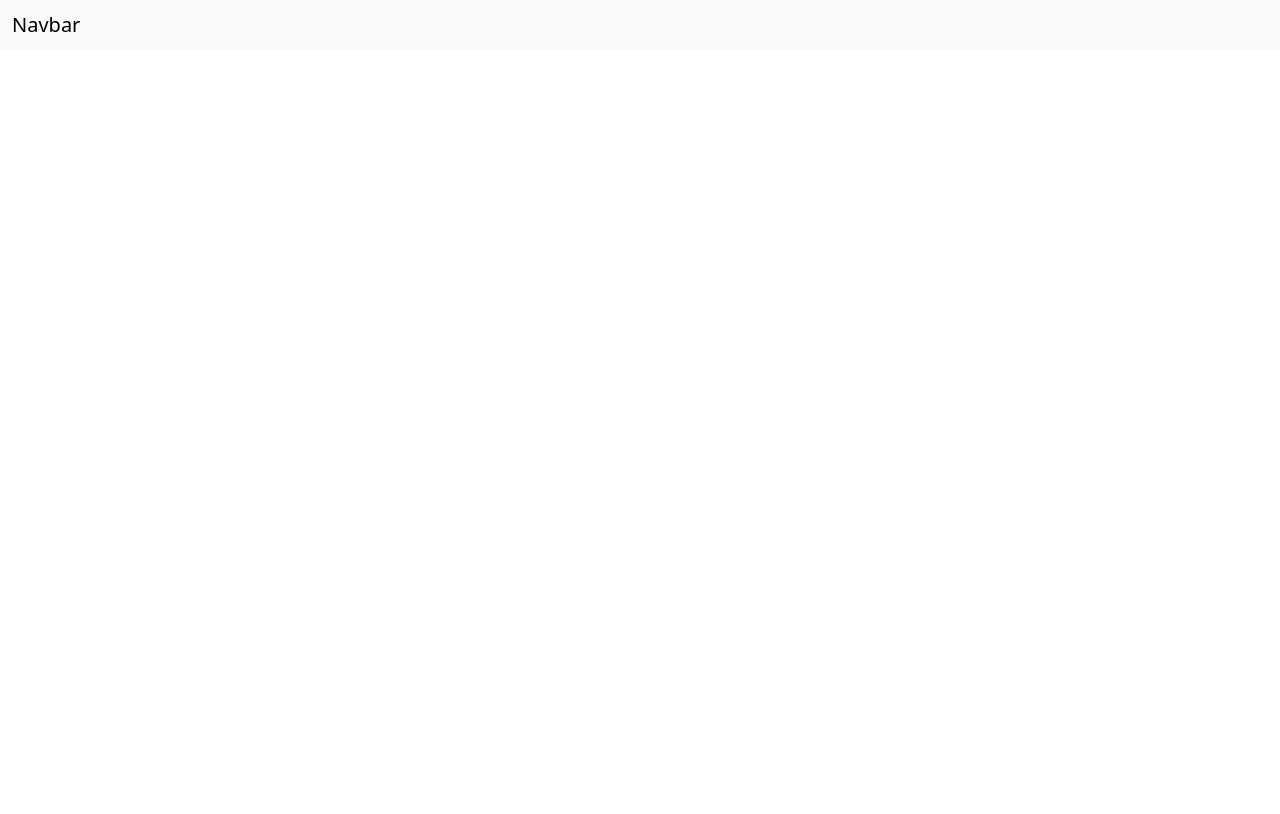
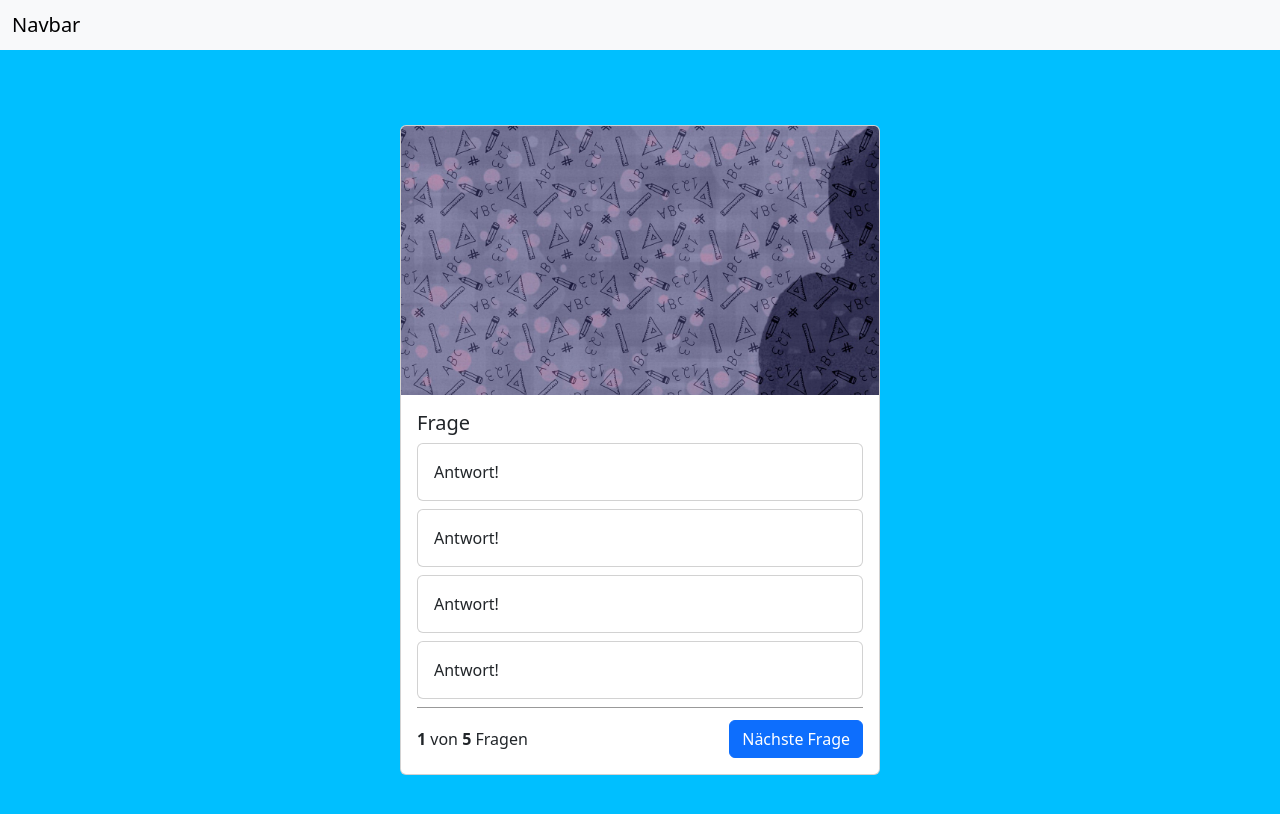
Before and after one commit to PasTof/Quizapp, a plain HTML site: page index.html in a window 1280 px wide. Drawn offline with nearby package versions, Linux system fonts and the light colour scheme.

Commit message:
added-card

```diff
--- a/index.html
+++ b/index.html
@@ -23,6 +23,46 @@
             <span class="navbar-brand mb-0 h1">Navbar</span>
         </div>
     </nav>
+
+    <div class="container">
+        <div class="card quiz-card">
+            <img src="img/pencil.jpg" class="card-img-top" alt="...">
+            <div class="card-body">
+                <h5 class="card-title">Frage</h5>
+
+                <div class="card mb-2">
+                    <div class="card-body">
+                        Antwort!
+                    </div>
+                </div>
+                <div class="card mb-2">
+                    <div class="card-body">
+                        Antwort!
+                    </div>
+                </div>
+
+                <div class="card mb-2">
+                    <div class="card-body">
+                        Antwort!
+                    </div>
+                </div>
+
+                <div class="card mb-2">
+                    <div class="card-body">
+                        Antwort!
+                    </div>
+                </div>
+
+                <div class="question-footer">
+                    <span><b>1</b> von <b>5</b> Fragen</span>
+
+                    <button class="btn btn-primary">Nächste Frage</button>
+                </div>
+
+            </div>
+        </div>
+    </div>
+
 </body>
 
 </html>
--- a/style.css
+++ b/style.css
@@ -0,0 +1,24 @@
+body {
+    background-color: deepskyblue !important;
+}
+
+.container {
+    min-height: 100vh;
+
+    display: flex;
+    justify-content: center;
+    align-items: center;
+
+}
+
+.quiz-card {
+    width: 30rem;
+}
+
+.question-footer{
+    display: flex;
+    justify-content: space-between;
+    border-top: 1px solid rgba(0, 0, 0, 0.4);
+    align-items: center;
+    padding-top: 12px;
+}
```
Also changed, not shown: img/pencil.jpg (added).
